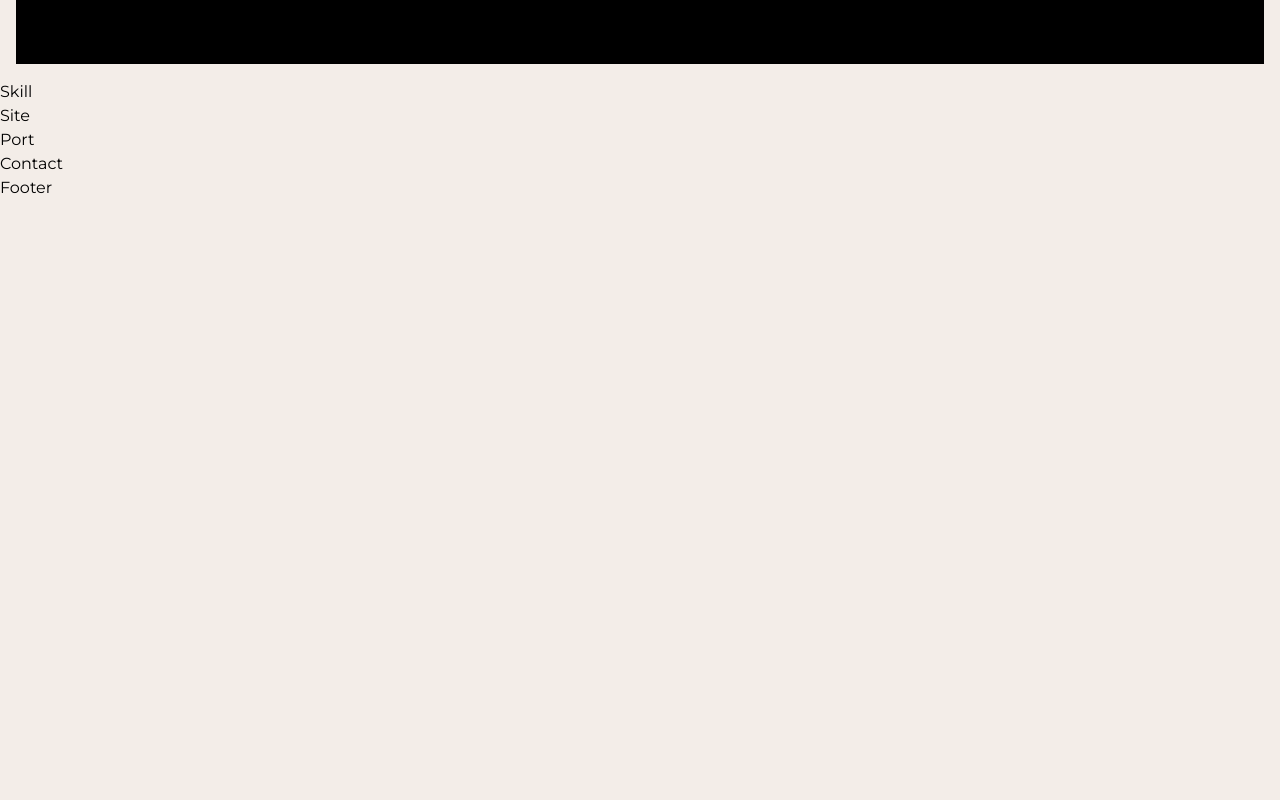
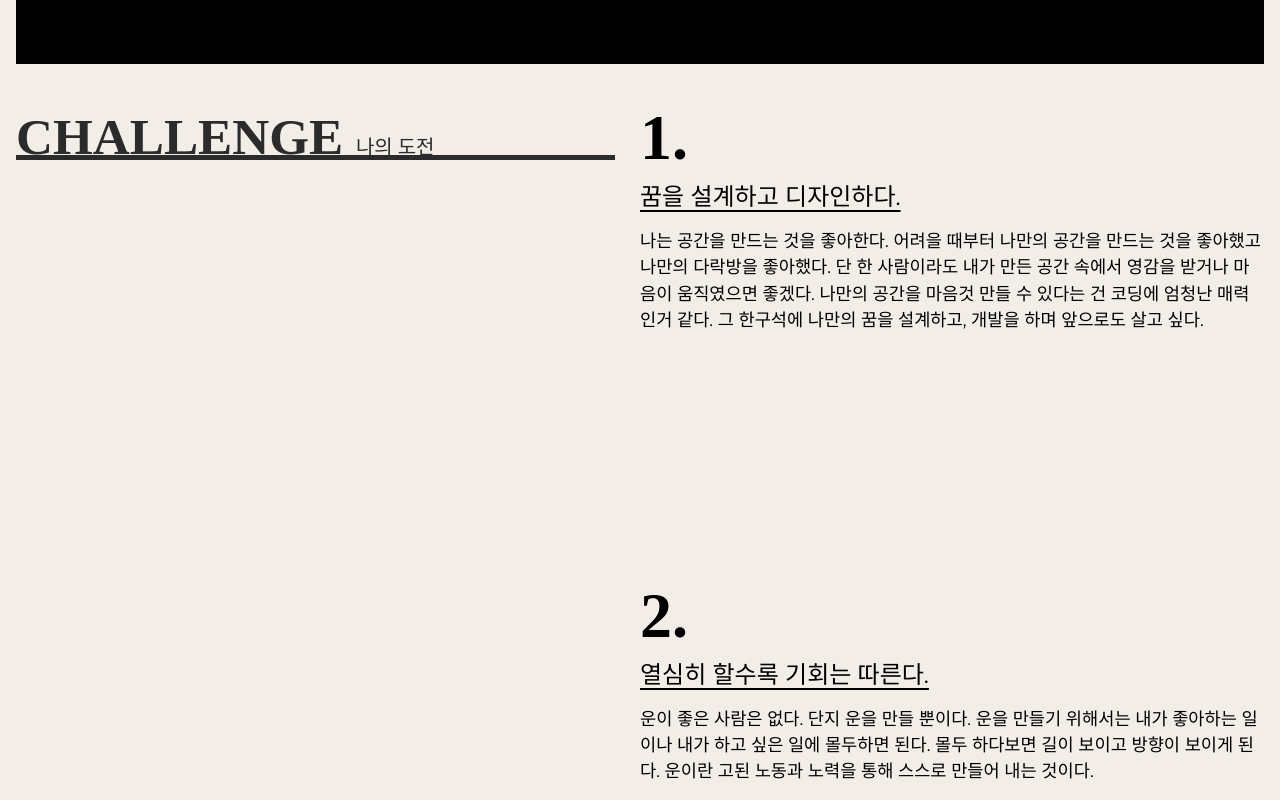
Before and after one commit to Crow-yoo/2024Fblog, a React (Create React App) app: page / in a window 1280 px wide. Shown: the part 720-1520 px from the top of the page. Before the commit the page ends 920 px from the top, so only its background shows below. Built offline with nearby package versions, Linux system fonts and the light colour scheme; a small style sheet from the web is missing; a web font is replaced by a local one.

Commit message:
#5 스킬 완료

```diff
--- a/src/assets/scss/section/_site.scss
+++ b/src/assets/scss/section/_site.scss
@@ -0,0 +1,3 @@
+#site {
+    height: 3000px;
+}
--- a/src/assets/scss/section/_skill.scss
+++ b/src/assets/scss/section/_skill.scss
@@ -0,0 +1,68 @@
+.slkll__inner {
+    padding: 16px;
+    display: flex;
+    justify-content: space-between;
+
+    @media (max-width: 800px){
+        flex-direction: column;
+    }
+
+    .skill__title {
+        position: sticky;
+        top: 70px;
+        left: 0;
+        width: 48%;
+        height: 5vw;
+        font-size: 4vw;
+        font-weight: 900;
+        line-height: 1.6;
+        font-family: var(--mainKor-font);
+        text-transform: uppercase;
+        color: var(--black100);
+        border-bottom: 0.4vw solid var(--black100);
+
+        @media (max-width: 800px){
+            width: 100%;
+            margin-bottom: 10vw;
+            font-size: 30px;
+            height: auto;
+            top: 68px;
+            background-color: var(--mainBg-color);
+        }
+
+        em {
+            font-size: 1.25rem;
+            font-weight: 400;
+            line-height: 2;
+        }
+    }
+    .skill__desc {
+        width: 50%;
+
+        @media (max-width: 800px){
+            width: 100%;
+        }
+
+        span {
+            font-size: 5vw;
+            line-height: 1;
+            font-weight: 900;
+            line-height: 1.3;
+            font-family: var(--mainNum-font);
+
+            @media (max-width: 800px){
+                font-size: 20vw;
+            }
+        }
+        h3 {
+            font-size: 1.5rem;
+            text-decoration: underline;
+            text-underline-position: under;
+            margin-bottom: 1vw;
+        }
+        p {
+            margin-bottom: 30vh;
+            font-size: 1.1rem;
+        }
+    }
+}
--- a/src/components/Site.jsx
+++ b/src/components/Site.jsx
@@ -2,7 +2,7 @@
 
 const Site = () => {
   return (
-    <div>Site</div>
+    <div id='site'>Site</div>
   )
 }
 
--- a/src/components/Skill.jsx
+++ b/src/components/Skill.jsx
@@ -1,9 +1,39 @@
-import React from 'react'
+import React from "react";
+
+const skillText = [
+    {
+        title: "꿈을 설계하고 디자인하다.",
+        desc: "나는 공간을 만드는 것을 좋아한다. 어려을 때부터 나만의 공간을 만드는 것을 좋아했고 나만의 다락방을 좋아했다. 단 한 사람이라도 내가 만든 공간 속에서 영감을 받거나 마음이 움직였으면 좋겠다. 나만의 공간을 마음것 만들 수 있다는 건 코딩에 엄청난 매력인거 같다. 그 한구석에 나만의 꿈을 설계하고, 개발을 하며 앞으로도 살고 싶다."
+    },
+    {
+        title: "열심히 할수록 기회는 따른다.",
+        desc: "운이 좋은 사람은 없다. 단지 운을 만들 뿐이다. 운을 만들기 위해서는 내가 좋아하는 일이나 내가 하고 싶은 일에 몰두하면 된다. 몰두 하다보면 길이 보이고 방향이 보이게 된다. 운이란 고된 노동과 노력을 통해 스스로 만들어 내는 것이다."
+    },
+    {
+        title: "나에게 정직하다.",
+        desc: "정직은 다른 사람보다 나에게 큰 의미를 부여해야 한다. 자신이 정직하지 않으면 진정으로 원하는 일을 열정적으로 밀고 나갈 수 없다. 마음에서 우러나오는 일을 해야 정직해지며 삶을 더 즐길 줄 알게 된다."
+    }
+]
 
 const Skill = () => {
-  return (
-    <div>Skill</div>
-  )
+    return (
+        <section id="skill">
+            <div className="slkll__inner">
+                <h2 className="skill__title">
+                    challenge <em>나의 도전</em>
+                </h2>
+                <div className="skill__desc">
+                    {skillText.map((skill, key) => (
+                        <div key={key}>
+                            <span>{key+1}.</span>
+                            <h3>{skill.title}</h3>
+                            <p>{skill.desc}</p>
+                        </div>
+                    ))}
+                </div>
+            </div>
+        </section>
+    )
 }
 
 export default Skill
```
